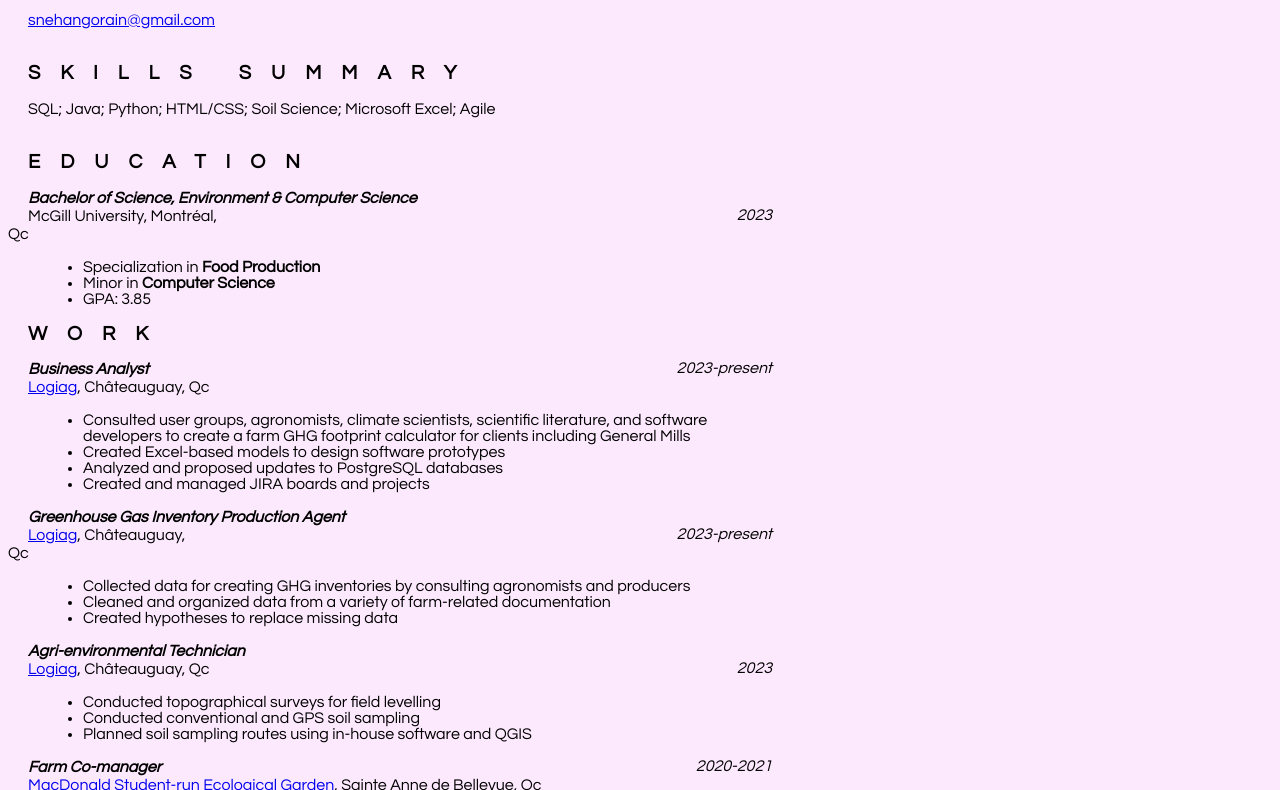
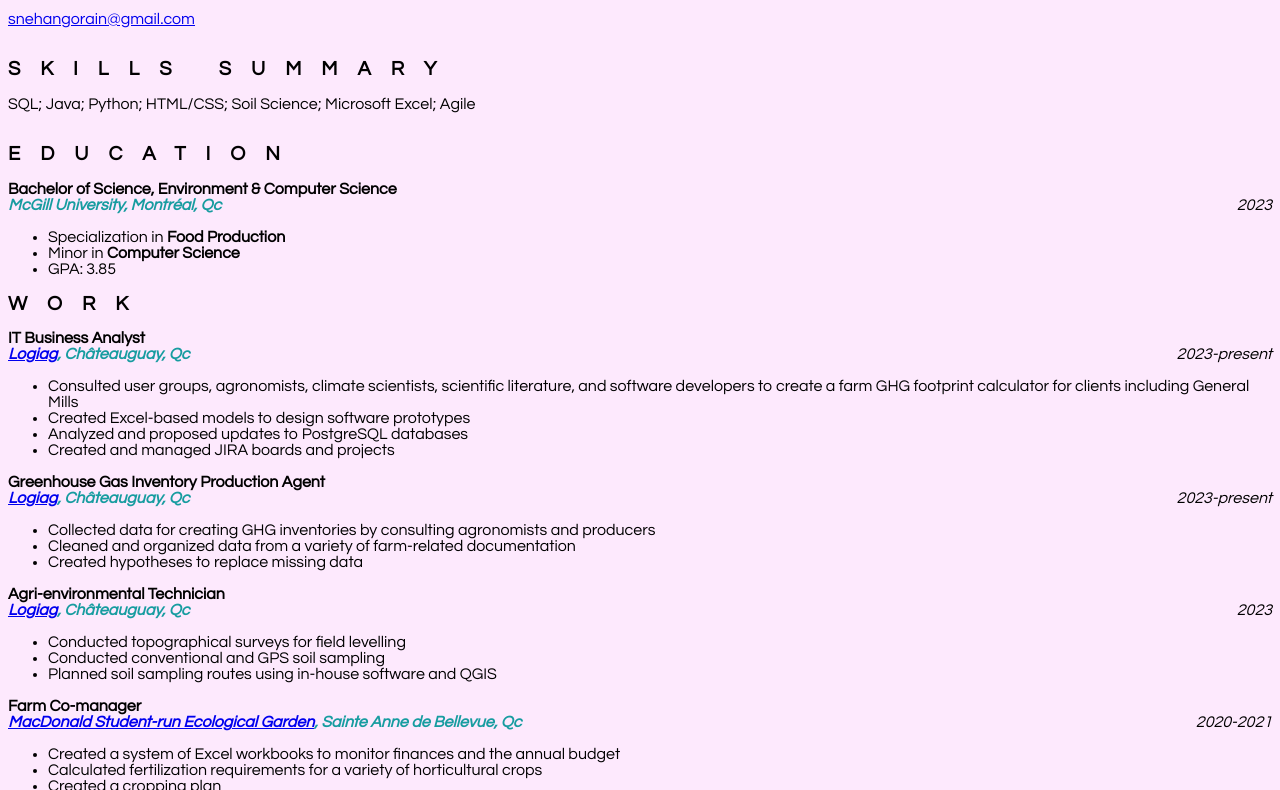
Before and after one commit to sgorain/Curriculum-Vitae, a plain HTML site: page index.html in a window 1280 px wide. Shown: the part 84-874 px from the top of the page. Drawn offline with Linux system fonts and the light colour scheme.

Commit message:
Cleaning and removal of repeating code

```diff
--- a/index.html
+++ b/index.html
@@ -1,56 +1,62 @@
 <!DOCTYPE html>
 <html>
 <title>Snehan Gorain - CV</title>
+<style type="text/css">
+	body{
+		background-color: #FDE9FD;
+		font-family: "Century Gothic", sans-serif;
+	}
+
+	title{
+		background-color: #993499;
+	}
+
+	h1{
+		background-color: #e2c5e2;
+		font-size: 40px;
+
+	}
+
+	h2{
+		font-size: 20px;
+		letter-spacing: 20px;
+		word-spacing: 3px;
+
+	}
+
+	p1{
+		font-size: 11;
+	}
+
+	ul{
+		font-size: 11;
+	}
+
+	.year{
+		float: right;
+		font-style: italic;
+	}
+
+	.job-title{
+		font-weight: bold;
+	}
+
+	.organisation{
+		color: #179ca0;
+		font-weight: bold;
+		font-style: italic;
+	}
+
+
+</style>
+
 <head>
 
 	<meta charset="utf-8">
 	<meta name="viewport" content="width=device-width, initial-scale=1">
+
 	<title>Snehan Gorain</title>
 
-	<style type="text/css">
-		body{
-			background-color: #FDE9FD;
-		}
-		h1{
-			font-family: 'Century Gothic', sans-serif;
-			font-size: 40px;
-			margin-left: 20px;
-		}
-
-		h2{
-
-			font-size: 20px;
-			font-family: 'Century Gothic', sans-serif;
-			letter-spacing: 20px;
-			word-spacing: 3px;
-			margin-left: 20px;
-
-		}
-
-		p1{
-			font-family: 'Century Gothic', sans-serif;
-			font-size: 11;
-			margin-left: 20px;
-			margin-right: 500px;
-
-
-		}
-
-
-		ul{
-			font-size: 11;
-			font-family: 'Century Gothic', sans-serif;
-			margin-left: 35px;
-			margin-right: 500px;
-		}
-
-		div{
-			margin-right: 500px;
-		}
-
-
-
-	</style>
 
 </head>
 
@@ -64,44 +70,49 @@
 	<p1>SQL; Java; Python; HTML/CSS; Soil Science; Microsoft Excel; Agile</p1>
 	<br><br>
 	<h2>EDUCATION</h2>
-	<p1><strong><em>Bachelor of Science, Environment & Computer Science</em></strong>
-	<div style="float: right;"><em>2023</em></div></p1>
-	<br>
-	<p1>McGill University, Montréal, Qc</p1>
+	<div class = "job-title">Bachelor of Science, Environment & Computer Science</div>
+	<div class="year">2023</div>
+	<div class="organisation">McGill University, Montréal, Qc</div>
 	<ul>
 		<li>Specialization in <strong>Food Production</strong></li>
 		<li>Minor in <strong>Computer Science</strong></li>
 		<li>GPA: 3.85</li>
 	</ul>
 	<h2>WORK</h2>
-	<p1><strong><em>Business Analyst</strong><div style="float: right;">2023-present</div></em></p1>
-	<br>
-	<p1><a href="https://www.logiag.com/en/" target="_blank" rel="noopenner noreferrer">Logiag</a>, Châteauguay, Qc</p1>
+	<div class = "job-title">IT Business Analyst</div><div class = "year">2023-present</div>
+
+	<div class="organisation"><a href="https://www.logiag.com/en/" target="_blank" rel="noopenner noreferrer">Logiag</a>, Châteauguay, Qc</div>
 	<ul>
 		<li>Consulted user groups, agronomists, climate scientists, scientific literature, and software developers to create a farm GHG footprint calculator for clients including General Mills</li>
 		<li>Created Excel-based models to design software prototypes</li>
 		<li>Analyzed and proposed updates to PostgreSQL databases</li>
 		<li>Created and managed JIRA boards and projects</li>
 	</ul>
-	<p1><em><strong>Greenhouse Gas Inventory Production Agent</strong></em><div style="float: right"><em>2023-present</em></div></p1>
-	<br>
-	<p1><a href="https://www.logiag.com/en/" target="_blank" rel="noopenner noreferrer">Logiag</a>, Châteauguay, Qc</p1>
+	<div class="job-title">Greenhouse Gas Inventory Production Agent</div><div class = "year">2023-present</div>
+	<div class="organisation"><a href="https://www.logiag.com/en/" target="_blank" rel="noopenner noreferrer">Logiag</a>, Châteauguay, Qc</div>
 	<ul>
 		<li>Collected data for creating GHG inventories by consulting agronomists and producers</li>
 		<li>Cleaned and organized data from a variety of farm-related documentation</li>
 		<li>Created hypotheses to replace missing data</li>
 	</ul>
-	<p1><strong><em>Agri-environmental Technician</em></strong><div style="float: right;"><em>2023</em></div></p1>
-	<br>
-	<p1><a href="https://www.logiag.com/en/" target="_blank" rel="noopenner noreferrer">Logiag</a>, Châteauguay, Qc</p1>
+	<div class="job-title">Agri-environmental Technician</div>
+	<div class = "year">2023</div>
+	<div class="organisation">
+		<a href="https://www.logiag.com/en/" target="_blank" rel="noopenner noreferrer">Logiag</a>,
+		Châteauguay, Qc
+	</div>
 	<ul>
 		<li>Conducted topographical surveys for field levelling</li>
 		<li>Conducted conventional and GPS soil sampling</li>
 		<li>Planned soil sampling routes using in-house software and QGIS</li>
 	</ul>
-	<p1><strong><em>Farm Co-manager</em></strong><div style="float: right;"><em>2020-2021</em></div></p1>
-	<br>
-	<p1><a href="https://macdonaldstudentfarm.wixsite.com/mseg" target="_blank" rel= "noopenner noreferrer">MacDonald Student-run Ecological Garden</a>, Sainte Anne de Bellevue, Qc</p1>
+	<div class="job-title">Farm Co-manager</div>
+	<div class="year">2020-2021</div>
+	<div class="organisation">
+		<a href="https://macdonaldstudentfarm.wixsite.com/mseg"
+		target="_blank"
+		rel= "noopenner noreferrer">MacDonald Student-run Ecological Garden</a>, Sainte Anne de Bellevue, Qc
+	</div>
 	<ul>
 		<li>Created a system of Excel workbooks to monitor finances and the annual budget</li>
 		<li>Calculated fertilization requirements for a variety of horticultural crops</li>
```
Also changed, not shown: stylesheet.css (added).
